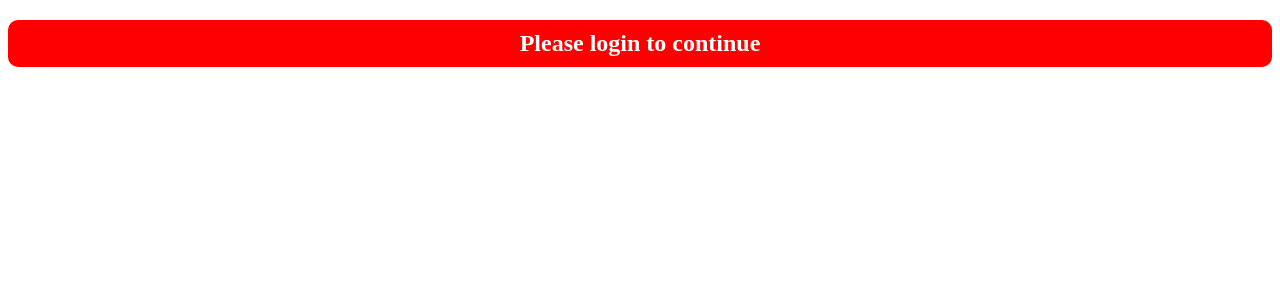
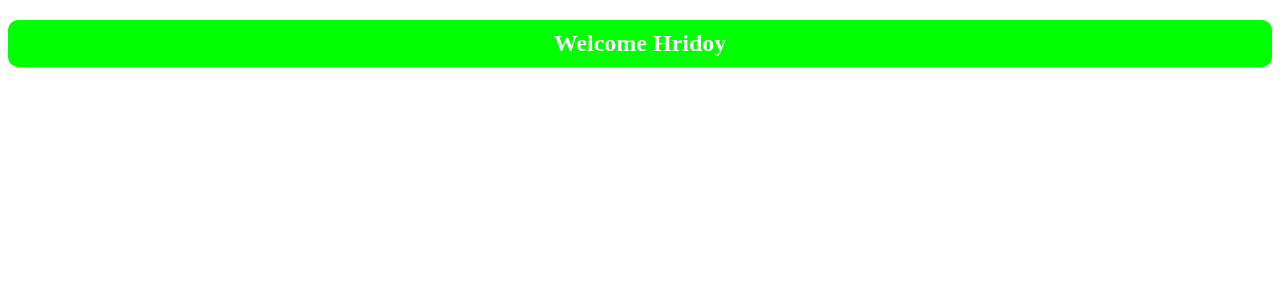
Before and after one commit to rshhridoy/react_playground, a React (Vite) app: page / in a window 1280 px wide. Shown: the top 300 px of the page. Built offline with nearby package versions, Linux system fonts and the light colour scheme.

Commit message:
conditional rendering using ternary operator

```diff
--- a/src/App.jsx
+++ b/src/App.jsx
@@ -3,7 +3,7 @@ import User from "./User.jsx"
 
 function App(){
   return(
-    <User isLoggedIn = {false} username = "Hridoy"/>
+    <User isLoggedIn = {true} username = "Hridoy"/>
   );
 }
 
--- a/src/User.jsx
+++ b/src/User.jsx
@@ -1,9 +1,5 @@
 function User(props){
-    if (props.isLoggedIn) {
-        return <h2 id="logged-in">Welcome {props.username}</h2>
-    }else{
-        return <h2 id="not-logged-in">Please login to continue</h2>
-    }
+    return (props.isLoggedIn) ? <h2 id="logged-in">Welcome {props.username}</h2>: <h2 id="not-logged-in">Please login to continue</h2>
 }
 
 export default User;
```
